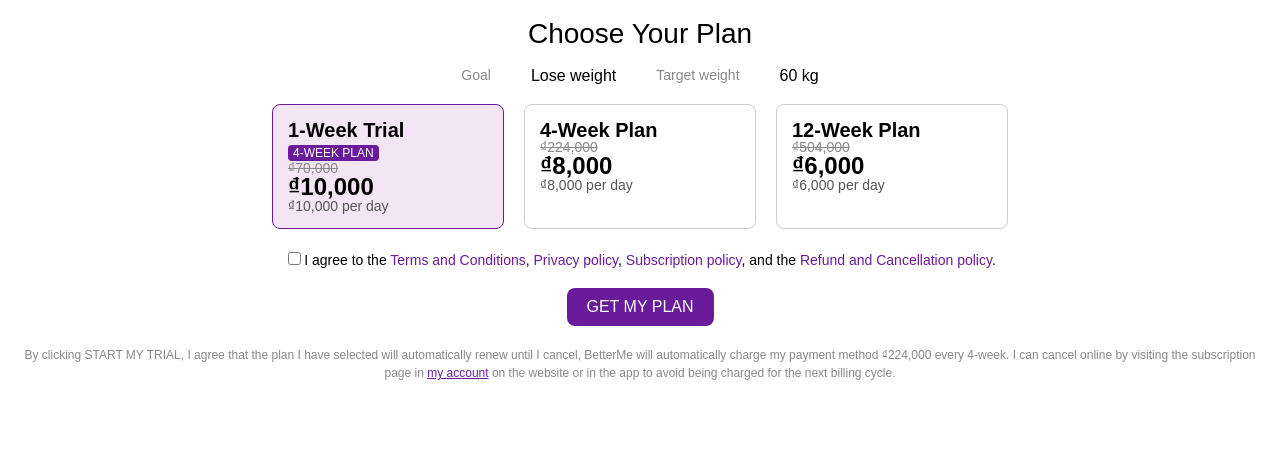
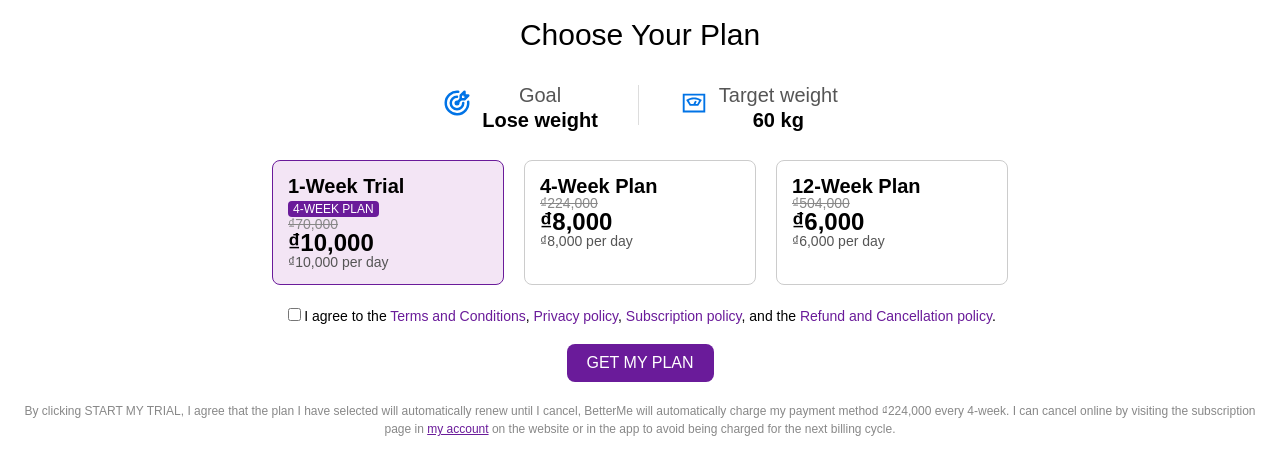
Before and after one commit to AVEG-DHH/FormQuestionAVE, a React (Vite) app: page /checkout in a window 1280 px wide. Shown: the top 474 px of the page. Built offline with nearby package versions, Linux system fonts and the light colour scheme.

Commit message:
Update Text Goal

```diff
--- a/package.json
+++ b/package.json
@@ -18,6 +18,7 @@
     "firebase": "^11.1.0",
     "react": "^18.3.1",
     "react-dom": "^18.3.1",
+    "react-icons": "^5.4.0",
     "react-router-dom": "^7.1.1",
     "sass": "^1.83.0"
   },
--- a/src/components/chooseplan/index.jsx
+++ b/src/components/chooseplan/index.jsx
@@ -1,4 +1,6 @@
 import { useState } from 'react';
+import { TbTargetArrow } from 'react-icons/tb';
+import { LiaWeightSolid } from 'react-icons/lia';
 import './style.scss';
 
 const ChoosePlan = () => {
@@ -33,11 +35,26 @@ const ChoosePlan = () => {
     return (
         <div className="choose-plan">
             <h1>Choose Your Plan</h1>
-            <div className="goals">
-                <span>Goal</span>
-                <strong>Lose weight</strong>
-                <span>Target weight</span>
-                <strong>60 kg</strong>
+            <div className="goals-container">
+                <div className="goal-section">
+                    <div className="goal-icon">
+                        <TbTargetArrow />
+                    </div>
+                    <div className="goal-text">
+                        <span>Goal</span>
+                        <strong>Lose weight</strong>
+                    </div>
+                </div>
+                <div className="divider" />
+                <div className="target-section">
+                    <div className="target-icon">
+                        <LiaWeightSolid />
+                    </div>
+                    <div className="target-text">
+                        <span>Target weight</span>
+                        <strong>60 kg</strong>
+                    </div>
+                </div>
             </div>
             <div className="plans">
                 {plans.map((plan) => (
--- a/src/components/chooseplan/style.scss
+++ b/src/components/chooseplan/style.scss
@@ -4,24 +4,54 @@
     padding: 20px;
 
     h1 {
-        font-size: 28px;
+        font-size: 30px;
         margin-bottom: 20px;
     }
 
-    .goals {
+    .goals-container {
         display: flex;
+        align-items: center;
         justify-content: center;
         gap: 40px;
         margin-bottom: 20px;
+        border-radius: 8px;
+        padding: 10px;
 
-        span {
-            font-size: 14px;
-            color: #888;
+        .goal-section,
+        .target-section {
+            display: flex;
+            align-items: center;
+            gap: 10px;
+
+            .goal-icon,
+            .target-icon {
+                font-size: 30px;
+                color: #0073e6;
+            }
+
+            .goal-text,
+            .target-text {
+                display: flex;
+                flex-direction: column;
+
+                span {
+                    font-size: 20px;
+                    color: #555;
+                    padding: 5px 0px;
+                }
+
+                strong {
+                    font-size: 20px;
+                    font-weight: bold;
+                    color: #000;
+                }
+            }
         }
 
-        strong {
-            font-size: 16px;
-            color: #000;
+        .divider {
+            height: 40px;
+            width: 1px;
+            background-color: #ddd;
         }
     }
 
@@ -145,17 +175,3 @@
         }
     }
 }
-
-@media (max-width: 600px) {
-    .choose-plan {
-        .plans {
-            flex-direction: column;
-
-            .plan-card {
-                width: 60%;
-                margin: auto;
-                text-align: center;
-            }
-        }
-    }
-}
```
Also changed, not shown: 1 other file (tests, documents, lock files or other folders).
